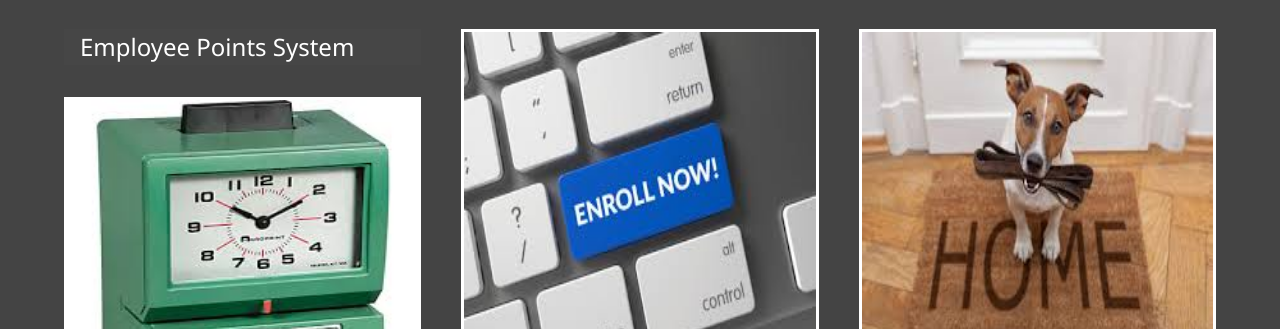
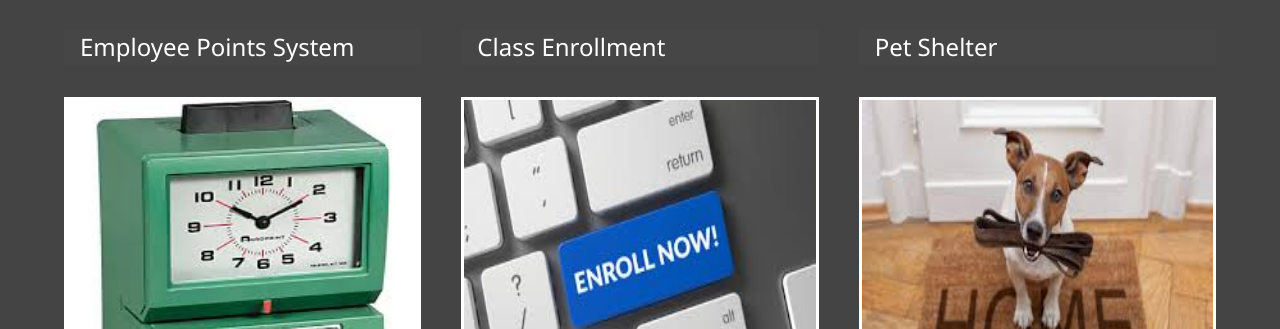
Before and after one commit to KevinMichaelCamp/modern_porfolio, a website: page dist/work.html in a window 1280 px wide. Shown: the part 248-577 px from the top of the page. Drawn offline with Linux system fonts and the light colour scheme.

Commit message:
add title

```diff
--- a/dist/work.html
+++ b/dist/work.html
@@ -59,6 +59,7 @@
                 </a>
             </div>
             <div class="item">
+              <h2 class="sm-heading">Class Enrollment</h2>
                 <a href="">
                     <img src="img/enroll.jpg" alt="Enrollment">
                 </a>
@@ -70,10 +71,10 @@
                 </a>
             </div>
             <div class="item">
+                <h2 class="sm-heading">Pet Shelter</h2>
                 <a href="">
                     <img src="img/pet_shelter.jpg" alt="Pet Shelter">
                 </a>
-
                 <a href="https://github.com/KevinMichaelCamp/PetShelter" class="btn-dark">
                     <i class="fab fa-github"></i> Github
                 </a>
```
